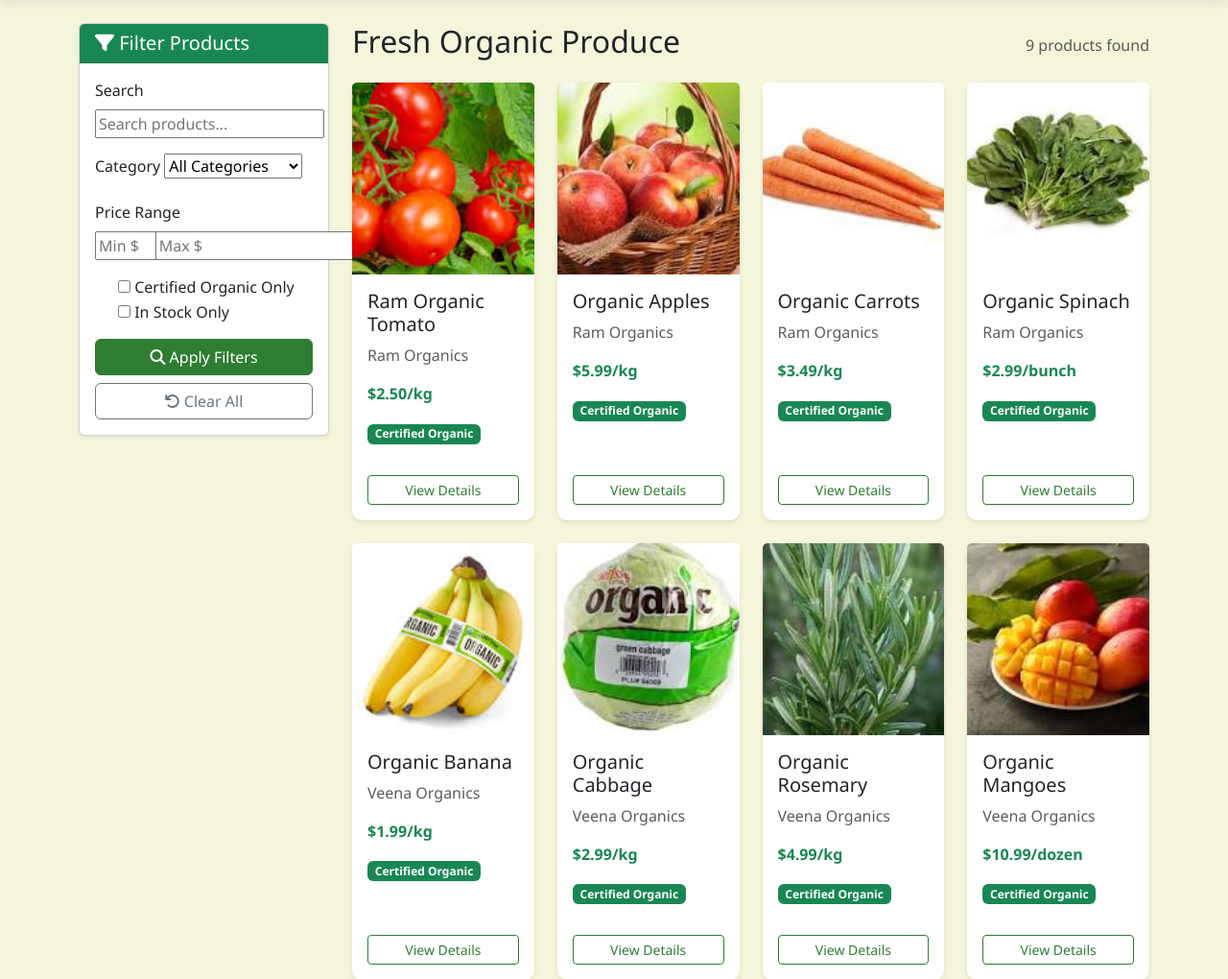
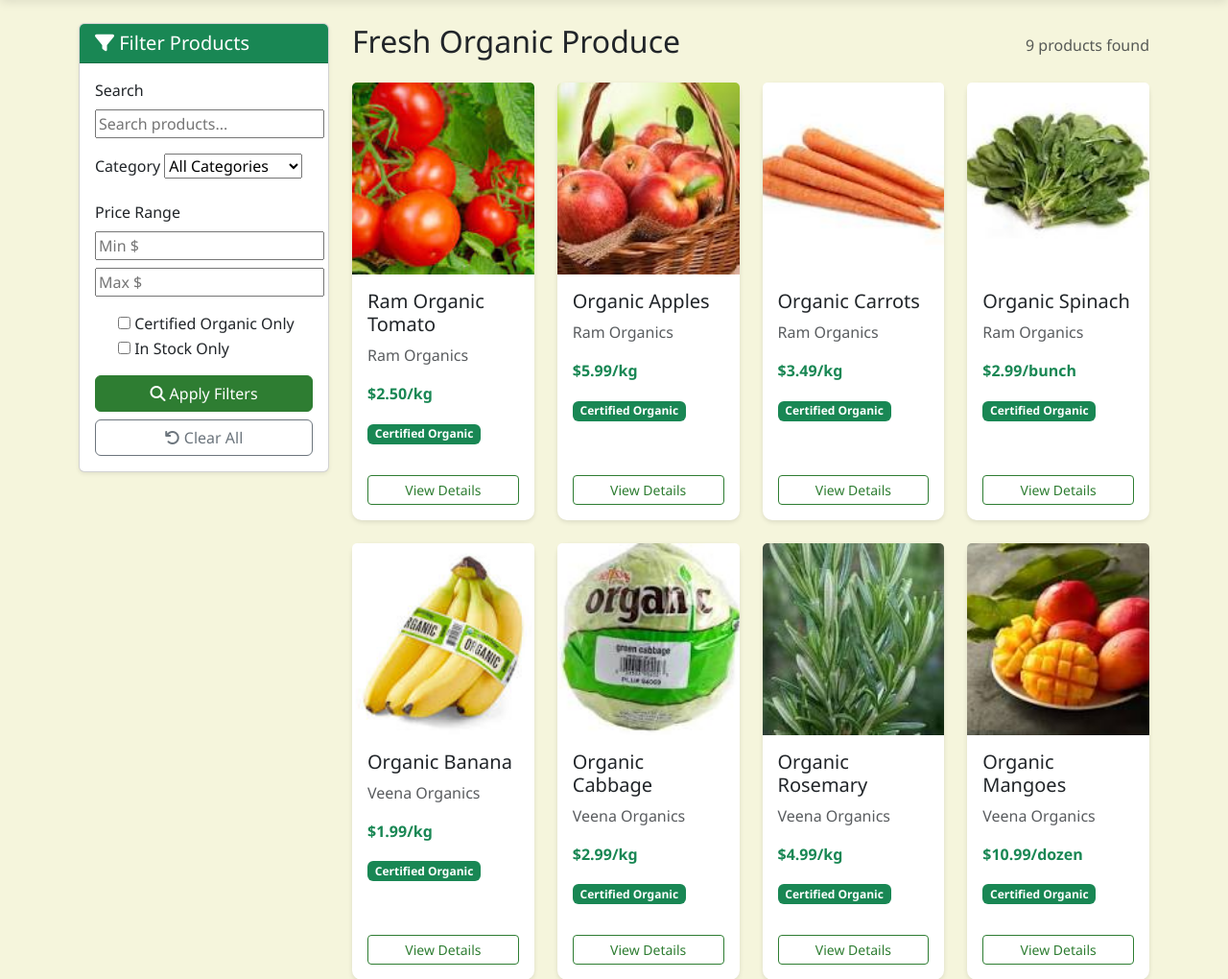
Before and after one commit to veenacheratt-web/organic_farm, a Django app: page /products/ in a window 1280 px wide. Shown: the part 62-1082 px from the top of the page at 96% size. Run offline with Django 5.2, Linux system fonts and the light colour scheme; data comes from the database, SQL or seed files in the repository.

Commit message:
Minor change to product_list.html

```diff
--- a/templates/products/product_list.html
+++ b/templates/products/product_list.html
@@ -29,16 +29,17 @@
                         <!-- Price Range -->
                         <div class="mb-3">
                             <label class="form-label">Price Range</label>
-                            <div class="row">
-                                <div class="col-3">
+                            <div class="mb-2">
+                                <div class="input-group input-group-sm">
                                     {{ filter_form.min_price }}
                                 </div>
-                                <div class="col-3">
+                            </div>
+                            <div>
+                                <div class="input-group input-group-sm">
                                     {{ filter_form.max_price }}
                                 </div>
                             </div>
                         </div>
-
                         <!-- Checkboxes -->
                         <div class="mb-3">
                             <div class="form-check">
```
